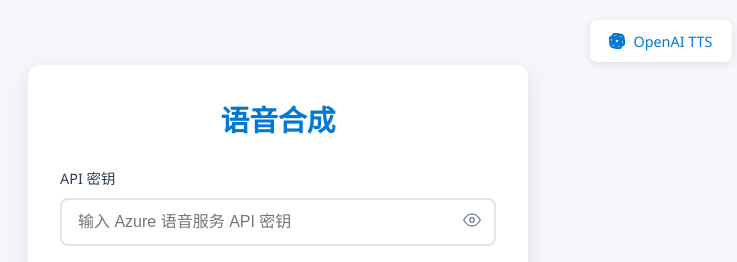
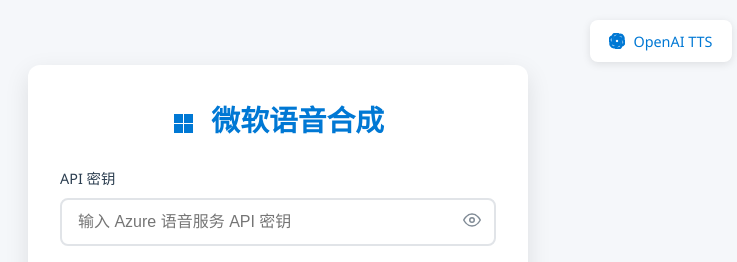
Before and after one commit to billowssun/TTS-microsoft, a plain HTML site: page index.html in a window 1280 px wide. Shown: the top 262 px of the page, 362-1099 px from the left. Drawn offline with Linux system fonts and the light colour scheme.

Commit message:
Add files via upload

```diff
--- a/index.html
+++ b/index.html
@@ -3,7 +3,7 @@
 <head>
     <meta charset="UTF-8">
     <meta name="viewport" content="width=device-width, initial-scale=1.0">
-    <title>语音合成</title>
+    <title>微软语音合成</title>
     <script src="https://cdn.jsdelivr.net/npm/microsoft-cognitiveservices-speech-sdk@latest/distrib/browser/microsoft.cognitiveservices.speech.sdk.bundle-min.js"></script>
     <style>
         :root {
@@ -415,7 +415,12 @@
         </a>
     </div>
     <div id="container">
-        <h2>语音合成</h2>
+        <h2>
+            <svg xmlns="http://www.w3.org/2000/svg" width="24" height="24" viewBox="0 0 24 24" style="vertical-align: middle; margin-right: 8px;">
+                <path fill="currentColor" d="M2 3h9v9H2V3m9 19H2v-9h9v9M21 3v9h-9V3h9m0 19h-9v-9h9v9Z"/>
+            </svg>
+            微软语音合成
+        </h2>
         <div class="input-group">
             <label for="apiKey">API 密钥</label>
             <input type="password" id="apiKey" placeholder="输入 Azure 语音服务 API 密钥" autocomplete="off">
```
